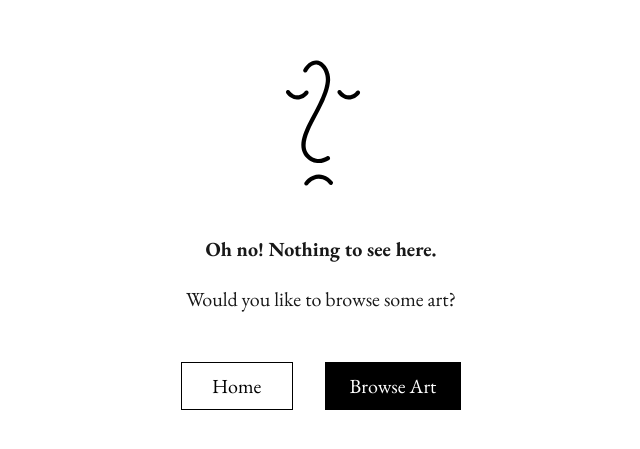
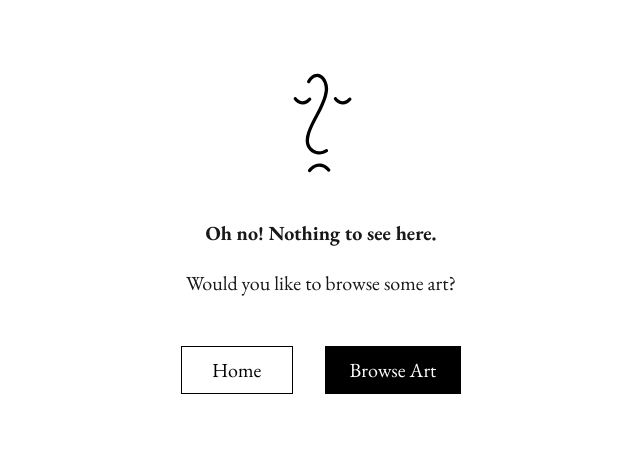
Before and after one commit to AngusMacrae/mattwritesart, a React (Create React App) app: page /buy/1 in a window 1280 px wide. Shown: the part 171-620 px from the top of the page, without its empty margins (319-959 px from the left). Built offline with nearby package versions, Linux system fonts and the light colour scheme.

Commit message:
Adjust sizing of logo on thankyou and error pages

```diff
--- a/src/components/App.css
+++ b/src/components/App.css
@@ -1069,7 +1069,7 @@ td {
 .error img {
   padding: 1rem;
   margin: 0 auto;
-  width: 150px;
+  height: 150px;
 }
 
 .footer {
```
